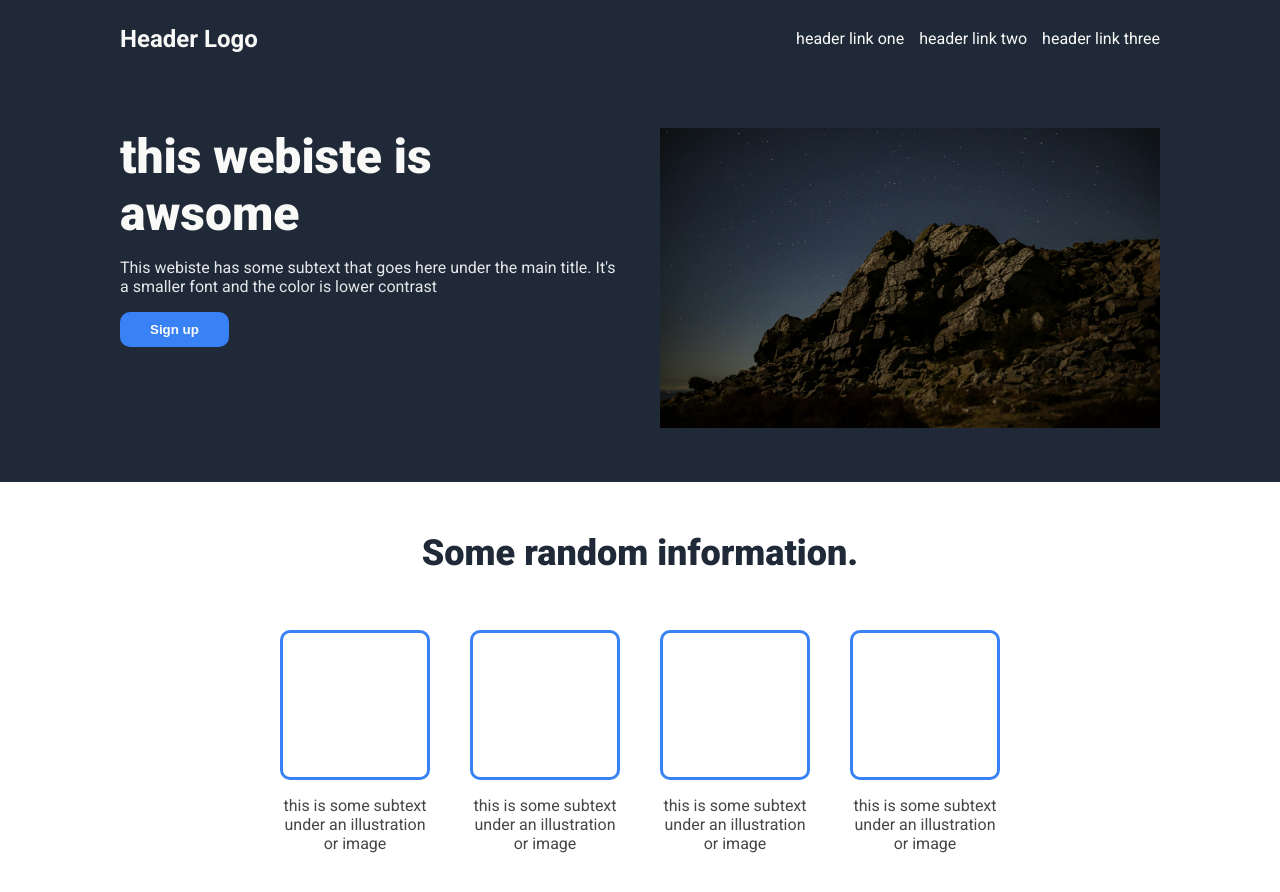
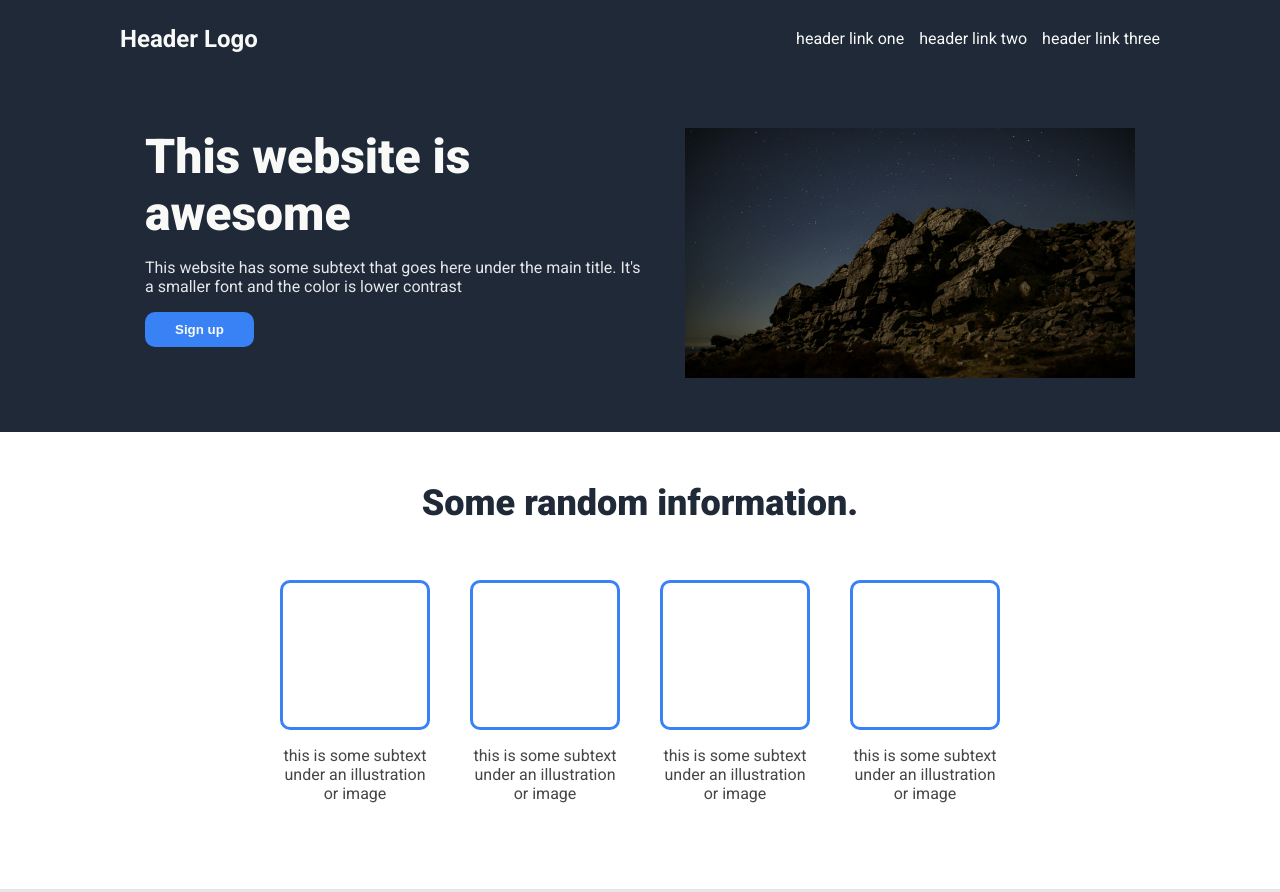
Before and after one commit to forssst/Landing-page, a plain HTML site: page index.html in a window 1280 px wide. Shown: the top 892 px of the page. Drawn offline with Linux system fonts and the light colour scheme.

Commit message:
fix first section errors
adjust image
fix typos

```diff
--- a/index.html
+++ b/index.html
@@ -30,13 +30,13 @@
     <main>
         <div class="firstSec">
             <div class="fiSecLeft">
-                <p class="heroMainText">this webiste is awsome</p>
-                <p class="firstSecSubText">This webiste has some subtext that goes here under the main title. It's a smaller font and the color
+                <p class="heroMainText">This website is awesome</p>
+                <p class="firstSecSubText">This website has some subtext that goes here under the main title. It's a smaller font and the color
                     is lower contrast</p>
                 <button class="heroButton">Sign up</button>
             </div>
             <div class="fiSecRight">
-                <img class="heroImage" src="image.jpg" height="300px" width="500px">
+                <img class="heroImage" src="image.jpg" height="250px" width="450px">
             </div>
         </div>
 
```
